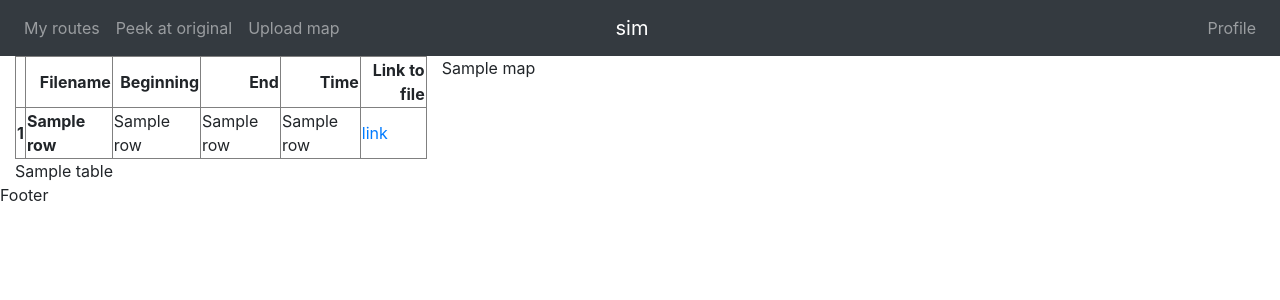
After one commit to iStrzalka/gpx_sim, a Flask app: template templates/compare.html in a window 1280 px wide. The commit adds this page. Shown: the top 300 px of the page. Run offline with Flask 3, Linux system fonts and the light colour scheme; the template is opened without the code that fills it: most values are stand-ins (such as "Sample title", 1, 10 or a date in 2020).

Commit message:
Before sqllite3 database

```diff
--- a/main.py
+++ b/main.py
@@ -11,13 +11,16 @@ import gpxpy
 import matplotlib.pyplot as plt
 import numpy as np
 import io, base64
+from time import time
+import datetime
 
 from folium.plugins import BeautifyIcon
 
 from utilities import *
 
 app = Flask(__name__)
-app.config['UPLOAD_FOLDER'] = 'static/uploaded_data'
+app.config['UPLOAD_FOLDER'] = 'static/temp'
+app.config['DATABASE_FOLDER'] = 'static/database'
 
 
 db_name = 'gpx_viewer'
@@ -58,6 +61,81 @@ class Track(db.Model):
         self.file_path = file_path
         self.converted_file_path = converted_file_path
         self.converted = False
+
+
+class MapData(db.Model):
+    __tablename__ = 'map_data'
+    id = db.Column(db.Integer, primary_key=True)
+    file_name = db.Column(db.String(100))
+    added_by = db.Column(db.Integer, db.ForeignKey('user.id'))
+    added_date = db.Column(db.DateTime)
+    epsg_code = db.Column(db.Integer)
+    xll = db.Column(db.Integer)
+    yll = db.Column(db.Integer)
+    nrows = db.Column(db.Integer)
+    ncols = db.Column(db.Integer)
+    cellsize = db.Column(db.Integer)
+
+    def __init__(self, file_name, epsg_code, xll, yll, nrows, ncols, cellsize):
+        self.file_name = file_name
+        self.epsg_code = epsg_code
+        self.xll = xll
+        self.yll = yll
+        self.nrows = nrows
+        self.ncols = ncols
+        self.cellsize = cellsize
+        self.added_date = datetime.datetime.now()
+        self.added_by = None
+
+def is_user_admin():
+    return True
+
+
+def read_database_file(filename):
+    try:
+        with open(os.path.join(app.config['UPLOAD_FOLDER'], filename)) as f:
+            lines = [f.readline().strip() for _ in range(6)]
+
+            ncols = int(lines[0].split(' ')[-1])
+            nrows = int(lines[1].split(' ')[-1])
+            xllcenter = int(floor(float(lines[2].split(' ')[-1])))
+            yllcenter = int(floor(float(lines[3].split(' ')[-1])))
+            cellsize = int(lines[4].split(' ')[-1])
+            epsg_code = test_against_location(xllcenter, yllcenter)
+            if epsg_code == None:
+                return FAILURE, 'File does not cover Poland'
+            return SUCCESS, (filename, epsg_code, xllcenter, yllcenter, nrows, ncols, cellsize)
+    except Exception as e:
+        return FAILURE, e
+
+
+@app.route('/add_to_database', methods=['POST', 'GET'])
+def add_to_database():
+    # TODO : check if user is admin
+    # TODO : check if file is already in database
+    # TODO : check if file is valid
+    # TODO : check if file is not too big
+    # TODO : if successful, give user feedback
+    if not is_user_admin():
+        return redirect(url_for('index'))
+
+    if request.method == 'POST':
+        f = request.files.getlist('file')
+        for file in f:
+            file.save(os.path.join(app.config['UPLOAD_FOLDER'], file.filename))
+            result, data = read_database_file(file.filename)
+            if result == SUCCESS:
+                map_data = MapData(*data)
+                db.session.add(map_data)
+                db.session.commit()
+                os.rename(os.path.join(app.config['UPLOAD_FOLDER'], file.filename),
+                          os.path.join(app.config['DATABASE_FOLDER'], file.filename))
+            else:
+                flash(data)
+
+        return redirect(url_for('add_to_database'))
+    else:
+        return render_template('add_to_database.html')
 
 
 @app.route('/upload', methods=['POST', 'GET'])
@@ -126,7 +204,7 @@ def database_covers_map(database_path):
 
 def get_plot_and_breakpoints(filename, a = None, b = None):
     points = parse_gpx_to_points(filename)
-    print(points[0])
+    # print(points[0])
     if a:
         points = points[a:b]
     x = [0]
@@ -136,7 +214,7 @@ def get_plot_and_breakpoints(filename, a = None, b = None):
         x.append(calculate_distance(point1, point2))
     x = np.cumsum(x)
     x = [round(ele, 2) for ele in x]
-    print(x)
+    # print(x)
     plot, ids_change = plot_directional_change([(i, ele) for i, (_, ele) in enumerate(points)], 0.015, x)
 
     return (SUCCESS, (plot, ids_change))
@@ -185,6 +263,47 @@ def peek(filename = None):
         return render_template('peek.html', map=map_html, filenames=filenames)
 
 
+@app.route('/compare/<filename>/<start>/<end>')
+def compare(filename, start, end):
+    df, points = process_gpx_to_df(GPXDATA + filename)
+    start = int(start)
+    end = int(end)
+    segment_points = points[start:end]
+
+    mymap = folium.Map(location=[ df[start:end].Latitude.mean(), df[start:end].Longitude.mean() ], zoom_start=15)
+    folium.TileLayer('http://tile.stamen.com/terrain/{z}/{x}/{y}.jpg', attr='terrain-bcg', name='Terrain Map').add_to(mymap)
+
+    html_start = "Start of the track {}".format("Lemko 2018")
+    start_popup = folium.Popup(html_start, max_width=400)
+    end_popup = folium.Popup("End of the track {}".format("Lemko 2018"), max_width=400)
+
+    folium.Marker(location=segment_points[0], popup=start_popup, tooltip='Start', icon=folium.DivIcon(html='<div style="margin-top:-50%;margin-left:-50%;width:25px;height:25px;border-radius:12.5px;background:green;opacity:0.5"></div>')).add_to(mymap)
+    folium.Marker(location=segment_points[-1], popup=end_popup, tooltip='End', icon=folium.DivIcon(html='<div style="margin-top:-50%;margin-left:-50%;width:25px;height:25px;border-radius:12.5px;background:red;opacity:0.5"></div>')).add_to(mymap)
+
+    folium.PolyLine(segment_points, color="blue", weight=2.5, opacity=1).add_to(mymap)
+
+    tab = []
+    count = 0
+    for file in os.listdir(GPXDATA):
+        if file.endswith('.gpx'):
+            _, points = process_gpx_to_df(GPXDATA + file)
+
+            start = time()
+            llist = find_points_for_segment([convert_latlon_to_xll(lat, lon) for (lat, lon) in segment_points], points)
+            print(file, len(llist), time() - start)
+            if len(llist) > 0:
+                for j, track in enumerate(llist):
+                    track_points = [points[i] for i in track]
+                    folium.PolyLine(track_points, color=colors[2+count], weight=2.5, opacity=1).add_to(mymap)
+                    tab.append((colors[2+count], file, track[0], track[-1], 'NA'))
+                    count += 1
+    print(tab)
+
+    map_html = mymap._repr_html_().replace('height:0', 'height:calc(100vh - 86px)')
+    return render_template('compare.html', map=map_html, table=tab)
+
+
+
 @app.route('/', defaults={'filename': None, 'a' : None, 'b' : None}, methods=['GET'])
 @app.route('/<filename>', defaults={'a' : None, 'b' : None}, methods=['GET'])
 @app.route('/<filename>/<a>/<b>', methods=['GET'])
@@ -210,54 +329,20 @@ def index(filename, a, b):
         folium.Marker(location=points[a], popup=start_popup, tooltip='Start', icon=folium.DivIcon(html='<div style="margin-top:-50%;margin-left:-50%;width:25px;height:25px;border-radius:12.5px;background:green;opacity:0.5"></div>')).add_to(mymap)
         folium.Marker(location=points[b], popup=end_popup, tooltip='End', icon=folium.DivIcon(html='<div style="margin-top:-50%;margin-left:-50%;width:25px;height:25px;border-radius:12.5px;background:red;opacity:0.5"></div>')).add_to(mymap)
 
-        # data = database_covers_map(DATASET)
-        # for (lat, lon), (lat2, lon2) in data:
-        #     folium.Rectangle(bounds=[(lat, lon), (lat2, lon2)], color='blue', fill=True, fill_opacity=0.2).add_to(mymap)
-
+        start = time()
         x = [0]
         for i in range(1, len(points)):
             x.append(calculate_distance(points[i - 1], points[i]))
         x = np.cumsum(x)
-        print(x[-1], 'km')
-        print(len(points))
 
-        # map_html = mymap._repr_html_().replace('height:0', 'height:calc(100vh - 86px)')
         filenames = list(sorted(os.listdir(GPXDATA)))
         elevation_points = parse_gpx_to_points(GPXDATA + filename)
         elevation_points = elevation_points[a:b]
         result, data = get_plot_and_breakpoints(GPXDATA + filename, a, b)
         ele = [(i, ele) for i, (_, ele) in enumerate(elevation_points)]
-
-        # cutoff_x = [x for x, y in cut_data_to_threshold(ele, 0.2)]
-        # for x in cutoff_x:
-        #     icon_circle = BeautifyIcon(
-        #         icon_shape='circle-dot',
-        #         border_color='green',
-        #         border_width=10,
-        #     )
-        #     folium.Marker(location=points[x], tooltip='circle', icon=icon_circle).add_to(mymap)
-        #     # popup = folium.Popup("Elevation change {}".format(x), max_width=400)
-        #     # folium.Marker(location=points[x], popup=popup, tooltip=f'Point {x}', icon=folium.DivIcon(html='<div style="margin-top:-50%;margin-left:-50%;width:10px;height:10px;border-radius:5px;background:blue;opacity:0.75"></div>')).add_to(mymap)
+        print("Time taken", time() - start)
 
         g2 = table(ele, data[1])
-
-
-
-        # diff = 0
-        # DIFFERENCE = 0.5 # 0.1km
-        # for i in range(a + 1, b + 1):
-        #     diff += x[i] - x[i - 1]
-        #     if diff > DIFFERENCE:
-        #         icon_circle = BeautifyIcon(
-        #             icon_shape='circle-dot',
-        #             border_color='blue',
-        #             border_width=6,
-        #             inner_icon_style='opacity:0.3'
-        #         )
-        #         folium.Marker(location=points[i], tooltip=f'point {round(x[i] - x[a], 2)}km', icon=icon_circle).add_to(mymap)
-        #         diff -= DIFFERENCE
-                # popup = folium.Popup("Elevation change {}".format(i), max_width=400)
-                # folium.Marker(location=points[i], popup=popup, tooltip=f'Point {i}', icon=folium.DivIcon(html='<div style="margin-top:-50%;margin-left:-50%;width:10px;height:10px;border-radius:5px;background:blue;opacity:0.75"></div>')).add_to(mymap)
 
         for index in data[1]:
             icon_circle = BeautifyIcon(
@@ -290,59 +375,22 @@ def index(filename, a, b):
             green = not green
             last_i = i
 
-        # folium.PolyLine(locations=[(52.23502,21.18470), (52.229255, 21.186420)], color="black", opacity=1).add_to(mymap)
+        # take segment from 1.gpx and compare it against other tracks.
+        # _, segment_points = process_gpx_to_df(GPXDATA + '/1.gpx')
+        # start = time()
+        # llist = find_points_for_segment([convert_latlon_to_xll(lat, lon) for (lat, lon) in segment_points[2090:2332]], points)
+        # print("Matched", len(llist), "times")
+        # print("Time taken", time() - start)
 
-        # def calculate_line_slope(line):
-        #     (x1, y1), (x2, y2) = line
-        #     return (y2 - y1) / (x2 - x1)
+        # for (x, y) in segment_points[2090:2332]:
+        #     folium.CircleMarker(location=[x, y], radius=2, color='black', fill=True, fill_color='black', fill_opacity=1).add_to(mymap)
 
-        # def calculate_line_intercept(line):
-        #     (x1, y1), (x2, y2) = line
-        #     return y1 - calculate_line_slope(line) * x1
-
-        # def calculate_line_y(line, x):
-        #     return calculate_line_slope(line) * x + calculate_line_intercept(line)
-
-        # line = [(52.23502,21.18470), (52.229255, 21.186420)]
-        # converted_line = [convert_latlon_to_xll(lat, lon) for (lat, lon) in line]
-
-        # tab_ = []
-        # for x in range(converted_line[0][0], converted_line[1][0] + 1):
-        #     y = int(calculate_line_y(converted_line, x))
-        #     (lat, lon) = convert_xll_to_latlon(x, y)
-        #     folium.CircleMarker(location=[lat, lon], radius=2, color='black', fill=True, fill_color='black', fill_opacity=1).add_to(mymap)
-
-        # print(points[:5])
-        # converted_file = [convert_latlon_to_xll(lat, lon) for (lon, lat) in points]
-        # converted_file = [convert_xll_to_latlon(x, y) for x, y in converted_file]
-        # for (x, y) in converted_file:
-        #     folium.CircleMarker(location=[y, x], radius=2, color='black', fill=True, fill_color='black', fill_opacity=1).add_to(mymap)
-
-        # Compare segment /1.gpx to current segment
-        _, segment_points = process_gpx_to_df(GPXDATA + '/1.gpx')
-        print(segment_points[2090:2332])
-        print(convert_latlon_to_xll(segment_points[2090][0], segment_points[2090][1]))
-
-        llist = find_points_for_segment([convert_latlon_to_xll(lat, lon) for (lat, lon) in segment_points[2090:2332]], points)
-        print(len(llist))
-
-        for (x, y) in segment_points[2090:2332]:
-            folium.CircleMarker(location=[x, y], radius=2, color='black', fill=True, fill_color='black', fill_opacity=1).add_to(mymap)
-
-        for i, track in enumerate(llist):
-            track_points = [points[i] for i in track]
-            track_color = colors[2 + i]
-            folium.PolyLine(track_points, color=track_color, weight=2.5, opacity=1).add_to(mymap)
+        # for i, track in enumerate(llist):
+        #     track_points = [points[i] for i in track]
+        #     track_color = colors[2 + i]
+        #     folium.PolyLine(track_points, color=track_color, weight=2.5, opacity=1).add_to(mymap)
 
         map_html = mymap._repr_html_().replace('height:0', 'height:calc(100vh - 86px)')
-        # folium.PolyLine(points, color="blue", weight=2.5, opacity=1).add_to(mymap)
-
-        # print(g2.to_html())
-        # table_html = g2.to_html()
-        # table_html = table_html.replace('$', '</a>')
-        # table_html = table_html.replace('#', '>')
-        # table_html = table_html.replace('a href=', '<a href=')
-        # print(table_html)
 
         if result is SUCCESS:
             return render_template('index.html', graph1=data[0], table=tab, map=map_html, filename=filename, filenames=filenames, a=a)
@@ -361,4 +409,7 @@ def index(filename, a, b):
         return render_template('index.html', map=map_html, filenames=filenames)
 
 if __name__ == '__main__':
+    with app.app_context():
+        db.create_all()
+
     app.run(debug=True, port=5001)
--- a/templates/base.html
+++ b/templates/base.html
@@ -20,16 +20,10 @@
                   <a class="nav-link" href="/myroutes">My routes</a>
                 </li>
                 <li class="nav-item">
-                  <a class="nav-link" href="/upload">Upload route</a>
+                  <a class="nav-link" href="/peek">Peek at original</a>
                 </li>
                 <li class="nav-item">
-                  <a class="nav-link" href="/about">About</a>
-                </li>
-                <li class="nav-item">
-                  <a class="nav-link" href="/test">test</a>
-                </li>
-                <li class="nav-item">
-                  <a class="nav-link" href="/edit-route">Edit route</a>
+                  <a class="nav-link" href="/add_to_database">Upload map</a>
                 </li>
               </ul>
             </div>
--- /dev/null
+++ b/templates/compare.html
@@ -0,0 +1,37 @@
+{% extends "base.html" %}
+{% block head %}
+{% endblock %}
+{% block content %}
+<div class="row flex-xl-nowrap content" style="height:auto">
+    <div class="col-4" style="padding-right: 0px;padding-bottom: 0px;">
+        <table border="1" class="dataframe">
+            <thead>
+            <tr style="text-align: right">
+                <th></th>
+                <th>Filename</th>
+                <th>Beginning</th>
+                <th>End</th>
+                <th>Time</th>
+                <th>Link to file</th>
+            </tr>
+            </thead>
+            <tbody>
+            {% for row in table %}
+            <tr style="color:{{ row[0] }}">
+                <th>{{ loop.index }}</th>
+                <th>{{ row[1] }}</th>
+                <td>{{ row[2] }}</td>
+                <td>{{ row[3] }}</td>
+                <td>{{ row[4] }}</td>
+                <td><a href="{{ url_for('index', filename=row[1], a=row[2], b=row[3]) }}">link</a></td>
+            </tr>
+            {% endfor %}
+            </tbody>
+        </table>
+    {{table | safe}}
+    </div>
+    <div class="col-8" style="padding-right: 0px;padding-bottom: 0px;">
+        {{ map | safe}}
+    </div>
+</div>
+{% endblock %}
```
Also changed, not shown: templates/add_to_database.html (added, +14 -0 lines), utilities.py (+36 -9 lines), README.md (added), output.png (deleted), 5 other files.
